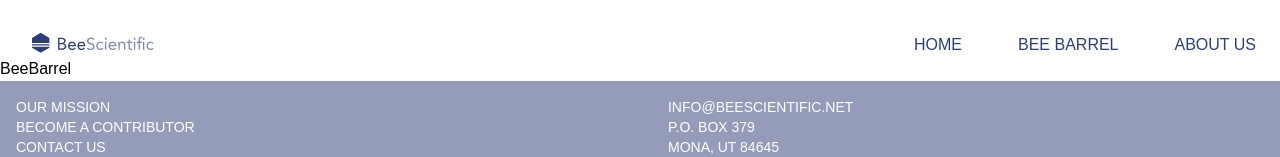
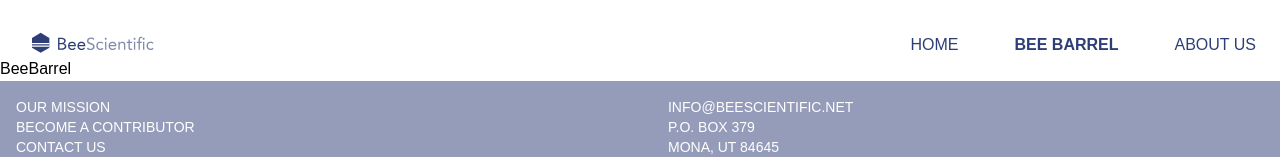
Before and after one commit to sfonua10/beescientific, a Next.js app: page /beeBarrel in a window 1280 px wide. Shown: the top 157 px of the page. Built offline with nearby package versions, Linux system fonts and the light colour scheme.

Commit message:
add active styles

```diff
--- a/components/header.js
+++ b/components/header.js
@@ -1,6 +1,8 @@
 import Link from 'next/link';
+import { useRouter } from 'next/router';
 
 export default function Header() {
+  console.log(useRouter().pathname);
   return (
     <header className="flex">
       <div className="flex flex-1 ml-4 mt-8">
@@ -13,17 +15,35 @@ export default function Header() {
         <ul className="hidden md:flex flex-row space-x-8 md:space-x-14 mr-4 md: mr-6 text-darkish-blue">
           <li>
             <Link href="/">
-              <a>HOME</a>
+              <a
+                className={`${
+                  useRouter().pathname === '/' ? 'font-black' : ''
+                }`}
+              >
+                HOME
+              </a>
             </Link>
           </li>
           <li>
             <Link href="/beeBarrel">
-              <a>BEE BARREL</a>
+              <a
+                className={`${
+                  useRouter().pathname === '/beeBarrel' ? 'font-black' : ''
+                }`}
+              >
+                BEE BARREL
+              </a>
             </Link>
           </li>
           <li>
             <Link href="/about">
-              <a>ABOUT US</a>
+              <a
+                className={`${
+                  useRouter().pathname === '/about' ? 'font-black' : ''
+                }`}
+              >
+                ABOUT US
+              </a>
             </Link>
           </li>
           {/* <li>
```
